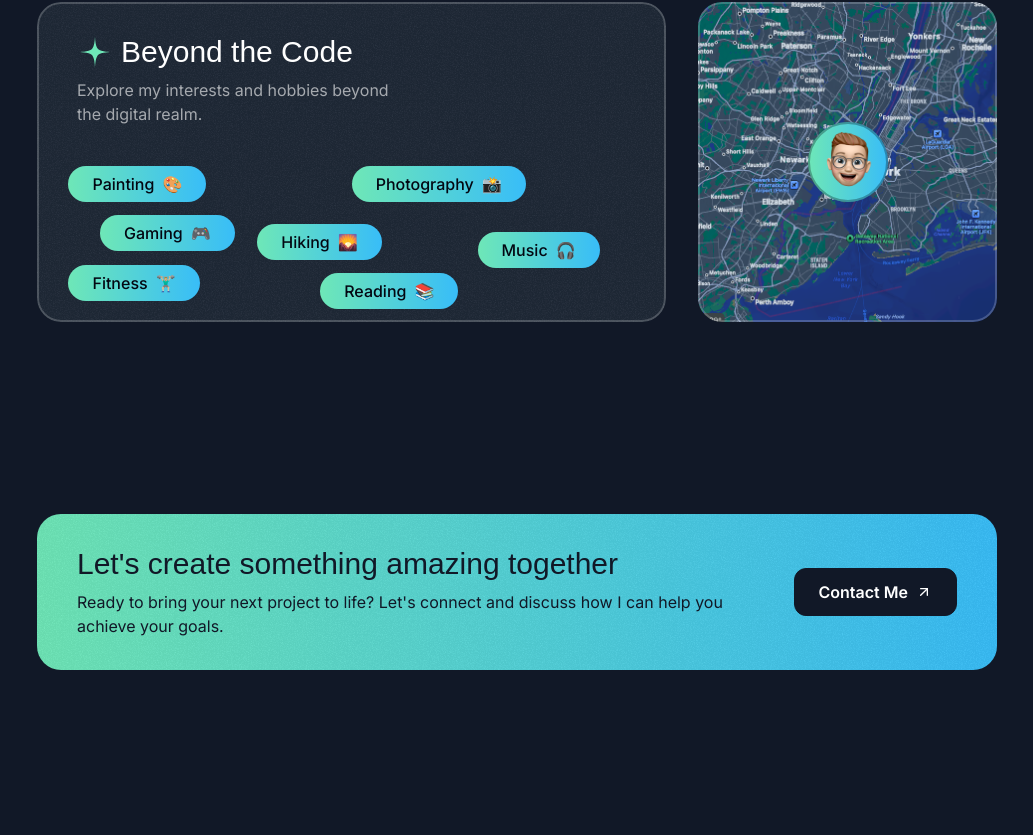
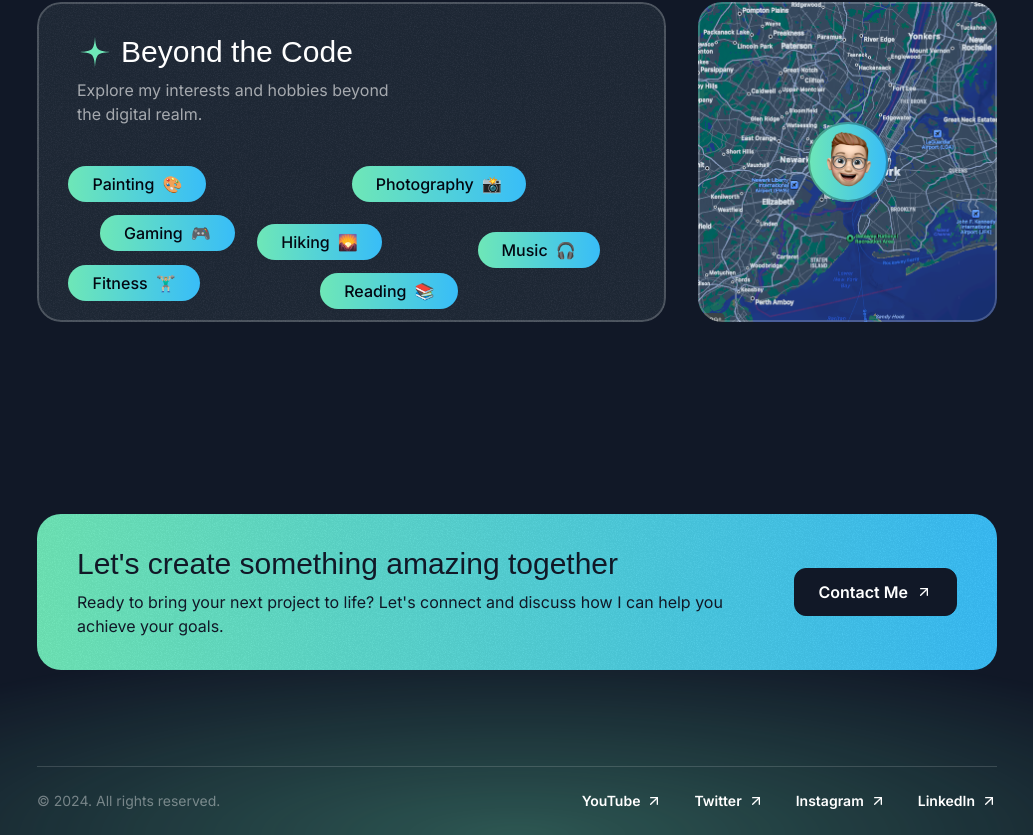
Before and after one commit to arvincarlo/portfolio, a Next.js app: page / in a window 1280 px wide. Shown: the part 4626-5461 px from the top of the page, without its empty margins (123-1156 px from the left). Before the commit the page ends 5392 px from the top, so only its background shows below. Built offline with nearby package versions, Linux system fonts and the light colour scheme; a web font is replaced by a local one.

Commit message:
Implatement Footer Section

```diff
--- a/src/app/page.tsx
+++ b/src/app/page.tsx
@@ -5,6 +5,7 @@
 import { TestimonialsSection } from "@/sections/Testimonials";
 import { AboutSection } from "@/sections/About";
 import { ContactSection } from "@/sections/Contact";
+import { Footer } from "@/sections/Footer";
 
 export default function Home() {
   return (
@@ -16,6 +17,7 @@
       <TestimonialsSection/>
       <AboutSection/>
       <ContactSection/>
+      <Footer/>
     </div>
   );
 }
--- a/src/sections/Footer.tsx
+++ b/src/sections/Footer.tsx
@@ -1,3 +1,39 @@
+import ArrowUpRightIcon from '@/assets/icons/arrow-up-right.svg';
+
+const  footerLinks =[
+  {
+    'title': "YouTube",
+    'href': "#",
+  },
+  {
+    'title': "Twitter",
+    'href': "#",
+  },
+  {
+    'title': "Instagram",
+    'href': "#",
+  },
+  {
+    'title': "LinkedIn",
+    'href': "#",
+  },
+]
+
 export const Footer = () => {
-  return <div>Footer Section</div>;
+  return <footer className='relative -z-10 overflow-x-clip'>
+    <div className='absolute h-[400px] w-[1600px] bottom-0 left-1/2 -translate-x-1/2 bg-emerald-300/30 [mask-image:radial-gradient(50%_50%_at_bottom_center,black,transparent)] -z-10'></div>
+    <div className="container">
+      <div className='border-t border-white/15 py-6 text-sm flex flex-col md:flex-row md:justify-between items-center gap-8'>
+        <div className='text-white/40'>&copy; 2024. All rights reserved.</div>
+        <nav className='flex flex-col md:flex-row items-center gap-8'>
+          {footerLinks.map(link => (
+            <a href={link.href} key={link.title} className='inline-flex items-center gap-1.5'>
+              <span className='font-semibold'>{link.title}</span>
+              <ArrowUpRightIcon className="size-4"/>
+            </a>
+          ))}
+        </nav>
+      </div>
+    </div>
+  </footer>;
 };
```
